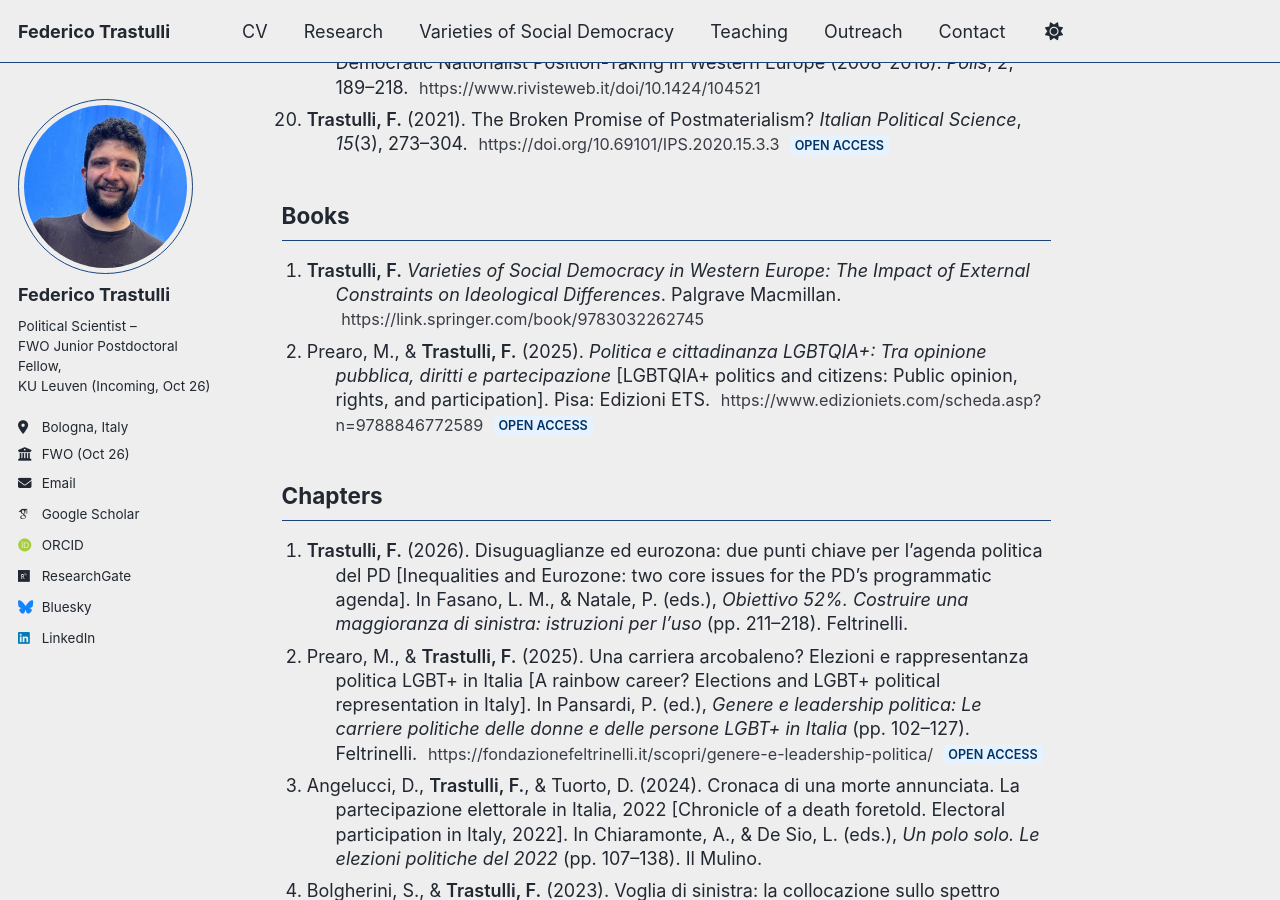
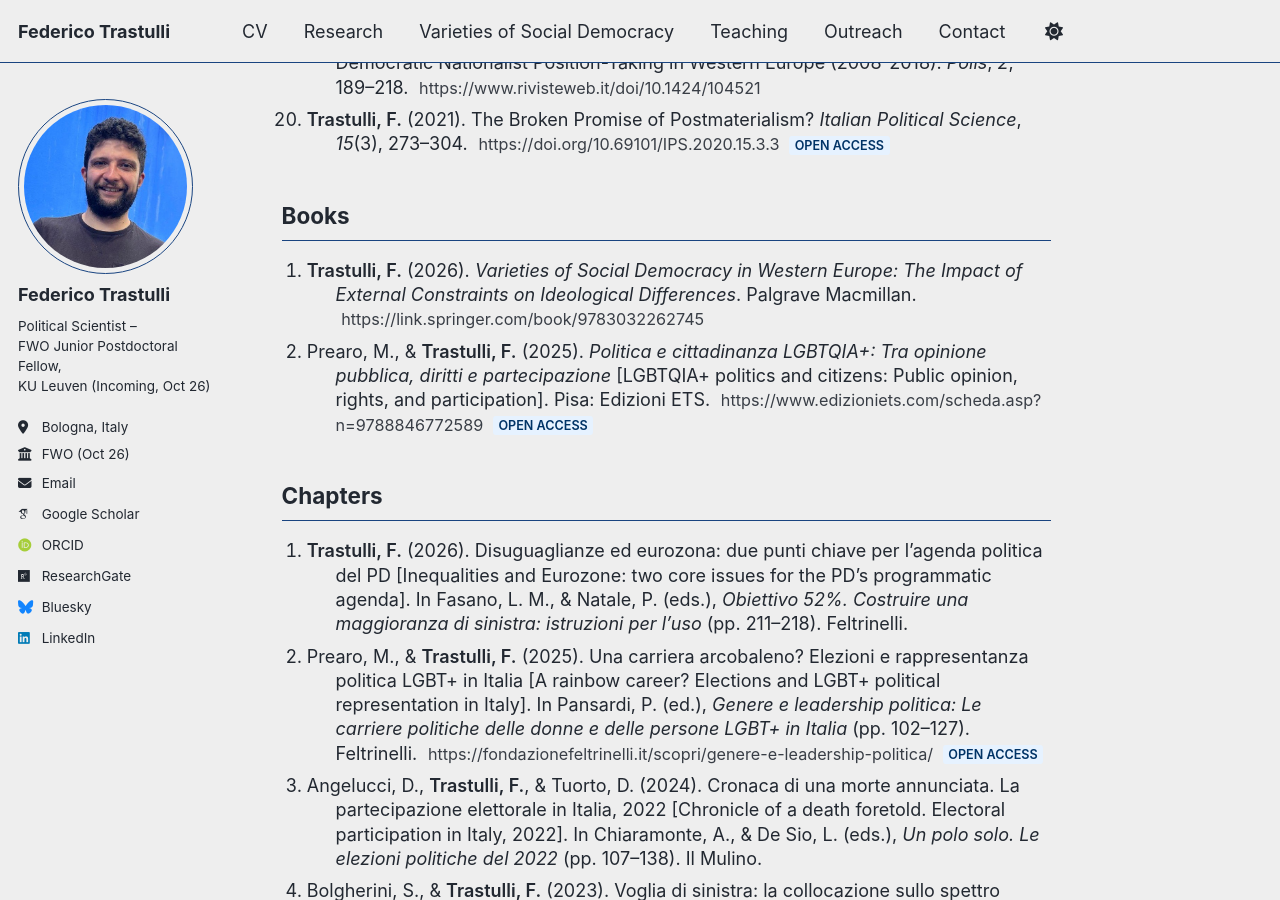
Before and after one commit to federicotrastulli/federicotrastulli.github.io, a Jekyll site: the page built from _pages/research.html, in a window 1280 px wide and 900 px high, scrolled down 1798 px. Built offline with Jekyll 4.4.1, drawn with Linux system fonts in a browser that asks for light colours; some web fonts are replaced; a script bundle is joined from its source files by our own code; library files that are not in the unit come from our copies.

Commit message:
Update research.html

```diff
--- a/_pages/research.html
+++ b/_pages/research.html
@@ -210,7 +210,7 @@ author_profile: true
 <h2>Books</h2>
 <ol>
     <li>
-    <span class="me">Trastulli, F.</span>
+    <span class="me">Trastulli, F.</span> (2026).
     <em>Varieties of Social Democracy in Western Europe: The Impact of External Constraints on Ideological Differences</em>.
     Palgrave Macmillan.
     <a href="https://link.springer.com/book/9783032262745" class="doi">
```
